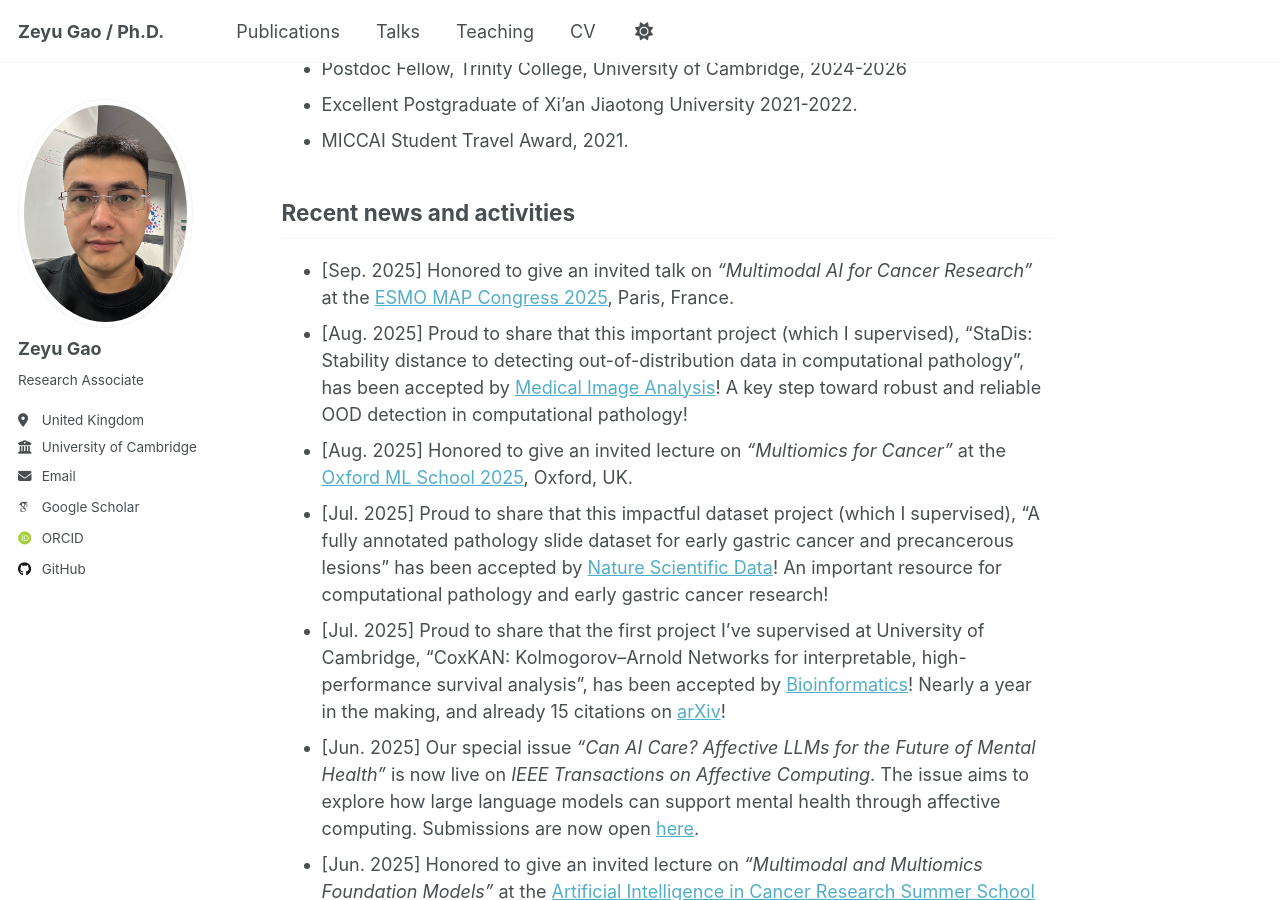
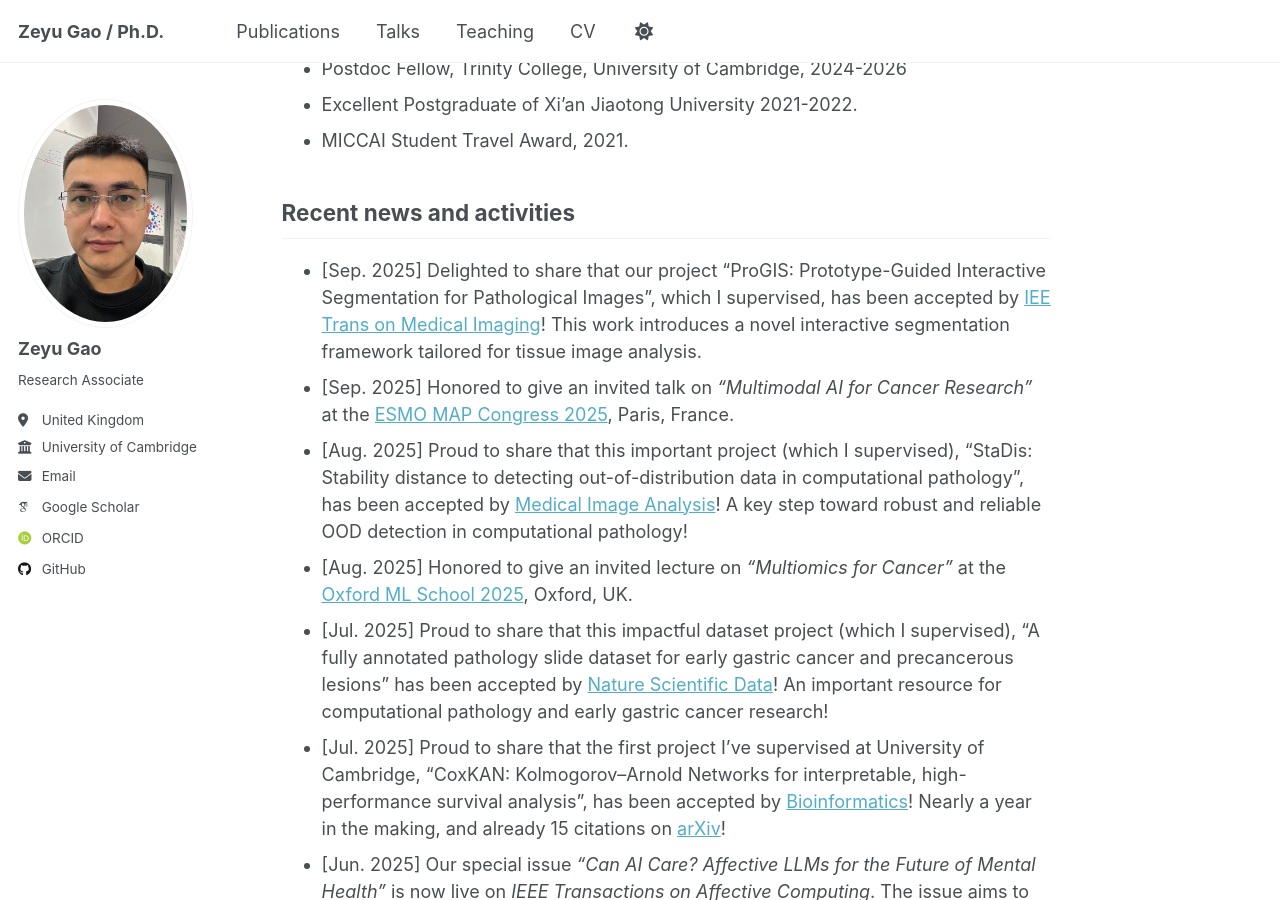
Before and after one commit to ZeyuGaoAi/ZeyuGaoAi.github.io, a Jekyll site: the page built from _pages/about.md, in a window 1280 px wide and 900 px high, scrolled down 1068 px. Built offline with Jekyll 4.4.1, drawn with Linux system fonts in a browser that asks for light colours; some web fonts are replaced; a script that is not in the unit is left out.

Commit message:
Update about.md

```diff
--- a/_pages/about.md
+++ b/_pages/about.md
@@ -35,6 +35,7 @@ Selected Honors & Awards
 
 Recent news and activities
 ------
+- [Sep. 2025] Delighted to share that our project "ProGIS: Prototype-Guided Interactive Segmentation for Pathological Images", which I supervised, has been accepted by [IEE Trans on Medical Imaging](https://ieeexplore.ieee.org/abstract/document/11168941)! This work introduces a novel interactive segmentation framework tailored for tissue image analysis.
 - [Sep. 2025] Honored to give an invited talk on *“Multimodal AI for Cancer Research”* at the [ESMO MAP Congress 2025](https://www.esmo.org/meeting-calendar/molecular-analysis-for-precision-oncology-congress-2025/programme), Paris, France.
 - [Aug. 2025] Proud to share that this important project (which I supervised), “StaDis: Stability distance to detecting out-of-distribution data in computational pathology”, has been accepted by [Medical Image Analysis](https://www.sciencedirect.com/science/article/pii/S1361841525003202)! A key step toward robust and reliable OOD detection in computational pathology!
 - [Aug. 2025] Honored to give an invited lecture on *“Multiomics for Cancer”* at the [Oxford ML School 2025](https://www.oxfordml.school/2025-health), Oxford, UK.
```
